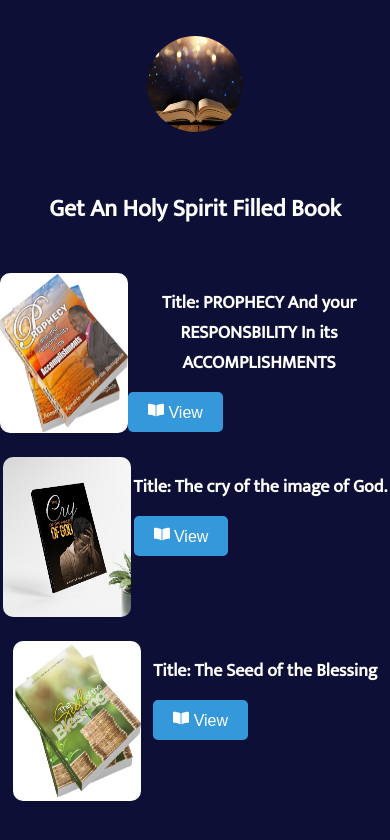
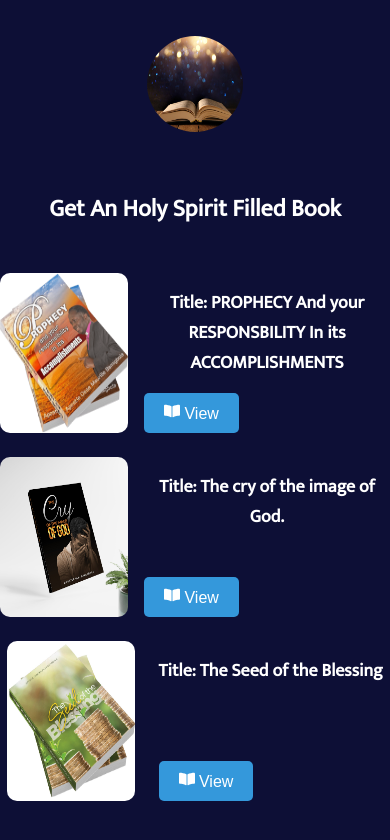
Before and after one commit to Baouldguyd/mowdmin, a React (Create React App) app: page /audio/books in a window 390 px wide. Shown: the top 840 px of the page. Built offline with nearby package versions, Linux system fonts and the light colour scheme.

Commit message:
fixed books

```diff
--- a/src/App.css
+++ b/src/App.css
@@ -268,6 +268,7 @@ box-shadow: 0px 4px 4px 0px rgba(0, 0, 0, 0.25);
 
       height: 10rem;
       display: flex;
+      gap: 1rem;
       justify-content: space-evenly;
 
     }
@@ -727,10 +728,13 @@ box-shadow: 0px 4px 4px 0px rgba(0, 0, 0, 0.25);
     }
 
     .probook1{
+      background: url('./Assets/Books/prophecy.png');
+
+    }
+    .probook4{
       background: url('./Assets/Books/procover.jpg');
 
     }
-
     .probook2{
       background: url('./Assets/Books/prophecy\ french.jpg');
       background-size: contain;
--- a/src/Components/Media/Audio/Books.jsx
+++ b/src/Components/Media/Audio/Books.jsx
@@ -6,6 +6,12 @@ import seedImg from '../../../Assets/seed.jpg';
 import { FaBookOpen, } from 'react-icons/fa';
 import { Link } from 'react-router-dom';
 
+
+const bookStyle={
+  display: 'flex',
+  flexDirection: 'column',
+  justifyContent: 'space-between'
+}
 
 const Books = () => {
   return (
@@ -33,7 +39,7 @@ const Books = () => {
         <div className='books' >
           <img src={prophecy} alt="" className='bookImg' style={{ backgroundColor: 'white' }} />
 
-          <div>
+          <div style={bookStyle}>
             <h2>Title: PROPHECY And your RESPONSBILITY In its ACCOMPLISHMENTS</h2>
             <Link to='/books/prophecybook'>
             <button className='view-btn'> <FaBookOpen/> View </button>
@@ -44,7 +50,7 @@ const Books = () => {
 
         <div className='books' >
           <img src={cryImg} alt="" className='bookImg' />
-          <div>
+          <div style={bookStyle}>
             <h2>Title: The cry of the image of God.</h2>
             <Link to='/books/crybook'>
             <button className='view-btn'> <FaBookOpen/> View </button>
@@ -54,7 +60,7 @@ const Books = () => {
 
         <div className='books' >
           <img src={seedImg} alt="" className='bookImg' />
-          <div>
+          <div style={bookStyle}>
             <h2>Title: The Seed of the Blessing </h2>
             <Link to='/books/seedbook'>
             <button className='view-btn'> <FaBookOpen/> View </button>
--- a/src/Components/Media/Books/ProCarousel.jsx
+++ b/src/Components/Media/Books/ProCarousel.jsx
@@ -29,6 +29,10 @@ const ProCarousel = () => {
                     <h3 className='h3text' style={contentStyle}>.</h3>
                 </div>
 
+                <div className='probook4'>
+
+                    <h3 className='h3text' style={contentStyle}>.</h3>
+                </div>
 
 
                 <div className='probook2'>
```
Also changed, not shown: src/Assets/Books/prophecy.png (added).
